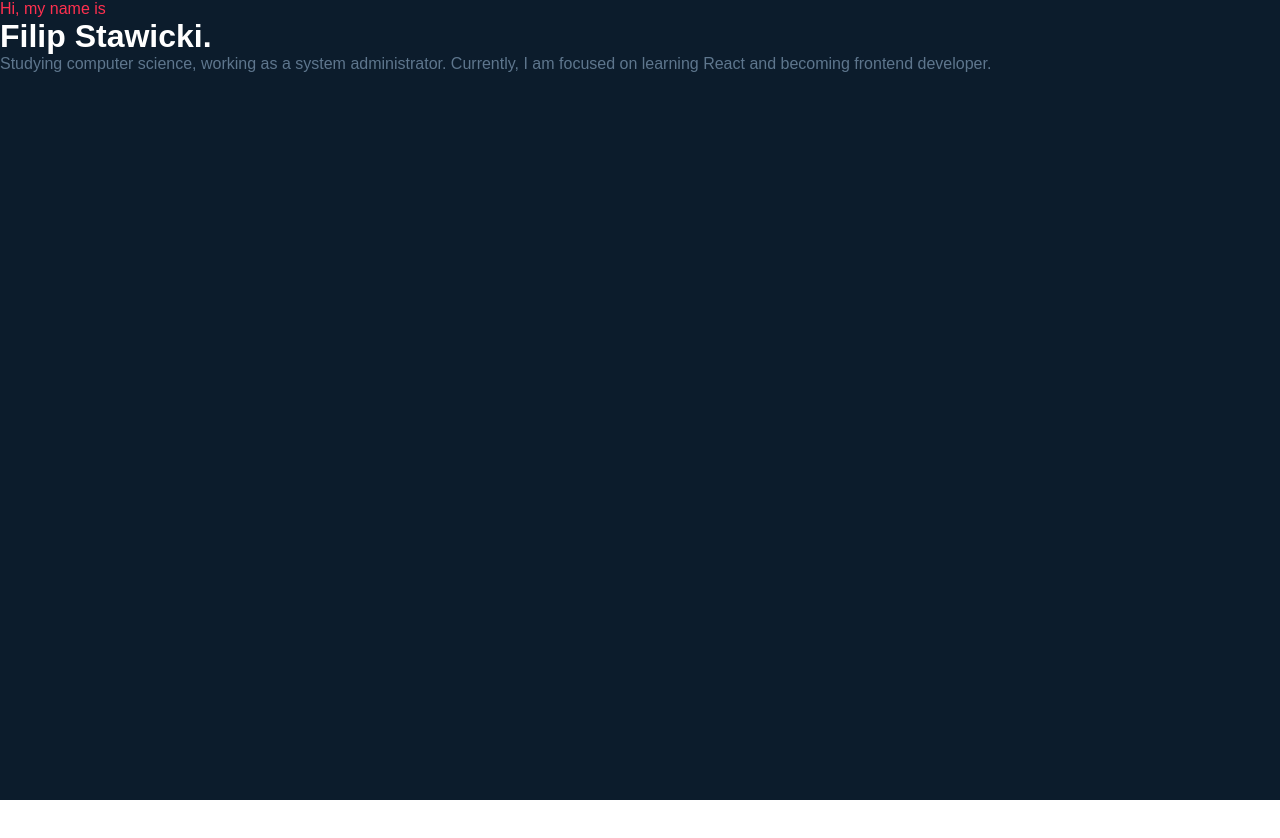
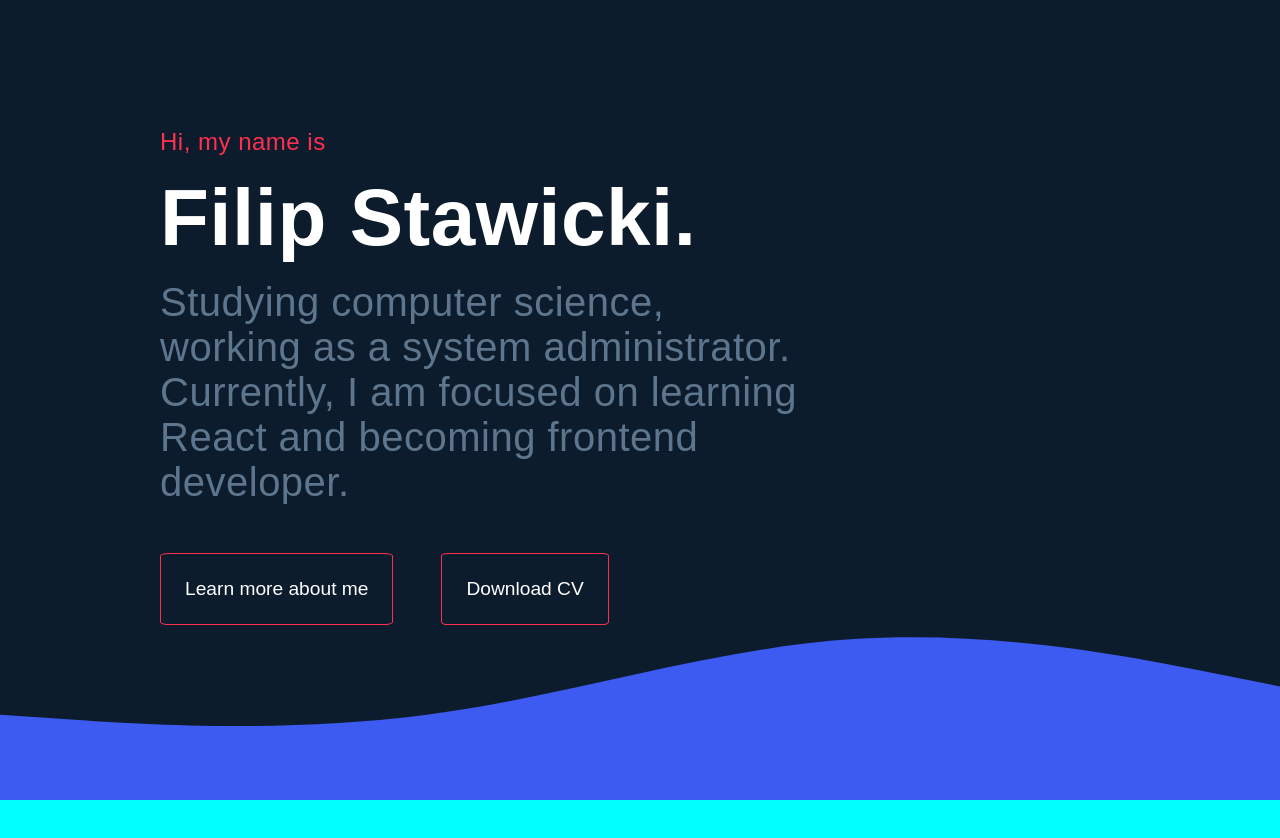
Before and after one commit to fstawicki/fstawicki_portfolio, a React (Create React App) app: page / in a window 1280 px wide. Shown: the top 838 px of the page. Before the commit the page ends 800 px from the top, so only its background shows below. Built offline with nearby package versions, Linux system fonts and the light colour scheme.

Commit message:
working on portfolio - finishing desktop heropage

```diff
--- a/src/App.js
+++ b/src/App.js
@@ -4,12 +4,14 @@ import { ThemeProvider } from "styled-components";
 import theme from "./components/styles/Theme";
 
 import HeroPage from "./components/HeroPage";
+import About from "./components/About";
 
 function App() {
   return (
     <ThemeProvider theme={theme}>
       <div className="App">
         <HeroPage/>
+        <About />
       </div>
     </ThemeProvider>
   );
--- /dev/null
+++ b/src/components/About.jsx
@@ -0,0 +1,12 @@
+import React from 'react'
+import { StyledAbout } from './styles/About.styled'
+
+const About = () => {
+  return (
+    <StyledAbout>
+
+    </StyledAbout>
+  )
+}
+
+export default About
--- a/src/components/HeroPage.jsx
+++ b/src/components/HeroPage.jsx
@@ -1,17 +1,24 @@
 import React from 'react'
 import { StyledHeroPage } from './styles/HeroPage.styled'
+import Button from './UI/Button'
+
+import wave from '../assets/images/waves/wave.svg';
 
 const HeroPage = () => {
   return (
       <StyledHeroPage>
+          <div className="container">
             <div className="introText">
               <p className='accent'>Hi, my name is</p>
               <h1>Filip Stawicki.</h1>
               <p>Studying computer science, working as a system administrator. Currently, I am focused on learning React and becoming frontend developer.</p>
             </div>
             <div className="buttons">
-
+              <Button marginright='3rem' link={'#'} buttonText={'Learn more about me'} />
+              <Button link={'#'} buttonText={'Download CV'} />
             </div>
+          </div>
+        <img className='waveIMG' src={wave} role="presentation" alt=""/>
       </StyledHeroPage>
   )
 }
--- /dev/null
+++ b/src/components/UI/Button.jsx
@@ -0,0 +1,14 @@
+import React from 'react'
+import { StyledButton } from './Button.styled'
+
+const Button = (props) => {
+  return (
+    <StyledButton marginright={props.marginright}>
+        <a href={props.link}>
+            { props.buttonText }
+        </a>
+    </StyledButton>
+  )
+}
+
+export default Button
--- /dev/null
+++ b/src/components/UI/Button.styled.jsx
@@ -0,0 +1,31 @@
+import styled from "styled-components";
+
+export const StyledButton = styled.button`
+
+    border: none;
+    background-color: transparent;
+    display: block;
+
+    margin-top: 2rem;
+
+a{
+    display: block;
+    text-decoration: none;
+    padding: 1.5rem;
+    font-size: 1.2rem;
+    border: 1px solid ${ ({theme}) => theme.accent };
+    border-radius: 4%;
+    background-color: transparent;
+
+    margin-right: ${props => props.marginright};
+
+    transition: 0.3s ease;
+
+    :hover{
+        background-color: ${({ theme }) => theme.accent};
+    }
+}
+
+
+
+`
--- /dev/null
+++ b/src/components/styles/About.styled.jsx
@@ -0,0 +1,9 @@
+import styled from "styled-components";
+
+export const StyledAbout = styled.div`
+
+    height: 100vh;
+    background-color: aqua;
+
+
+`
--- a/src/components/styles/HeroPage.styled.jsx
+++ b/src/components/styles/HeroPage.styled.jsx
@@ -4,22 +4,91 @@ export const StyledHeroPage = styled.div`
 
     background-color: ${({theme}) => theme.bgcolor};
     height: 100vh;
+    display: flex;
+    flex-direction: column;
+    justify-content: center;
+    align-items: left;
 
+
+    .btnMarginLeft a{
+        margin-left: 2rem;
+    }
+
+    .container{
+
+        z-index: 444;
+
+        width: 50%;
+        margin: 0 0 3rem 10rem;
+
+        display: flex;
+        flex-direction: column;
+        justify-content: start;
+        align-items: left;
+
+    }
+
+    .waveIMG{
+        position: absolute;
+        bottom: 0;
+        left: 0;
+    }
 
     .introText{
 
-
         .accent{
             color: ${ ({theme}) => theme.accent };
+            font-size: 1.5rem;
+
+            ::-moz-selection { /* Code for Firefox */
+                color: #fff;
+                background: ${ ({theme}) => theme.bluewave };
+            }
+            ::selection {
+                color: #fff;
+                background: ${ ({theme}) => theme.accent };
+            }
+
         }
 
         h1{
-
+            font-size: 5rem;
         }
 
         p{
             color: ${ ({theme}) => theme.greytext };
+            font-size: 2.5rem;
         }
+
+        h1, p{
+            margin-bottom: 1rem;
+            letter-spacing: 0.5px;
+
+
+            ::-moz-selection { /* Code for Firefox */
+                color: #fff;
+                background: ${ ({theme}) => theme.bluewave };
+            }
+            ::selection {
+                color: #fff;
+                background: ${ ({theme}) => theme.bluewave };
+            }
+
+        }
+
     }
 
+    .buttons{
+
+        display: flex;
+
+        a{
+
+        }
+
+
+    }
+
+
+
 `
--- a/src/components/styles/Theme.js
+++ b/src/components/styles/Theme.js
@@ -2,7 +2,8 @@
 const theme = {
     bgcolor: '#0c1c2c',
     greytext: '#5e768d',
-    accent: '#ff304f'
+    accent: '#ff304f',
+    bluewave: '#3d5af1'
 }
 
 export default theme;
```
Also changed, not shown: src/assets/images/waves/wave.svg (added), src/index.css (line endings or trailing spaces). Lines whose indentation alone changed are shown as unchanged.
